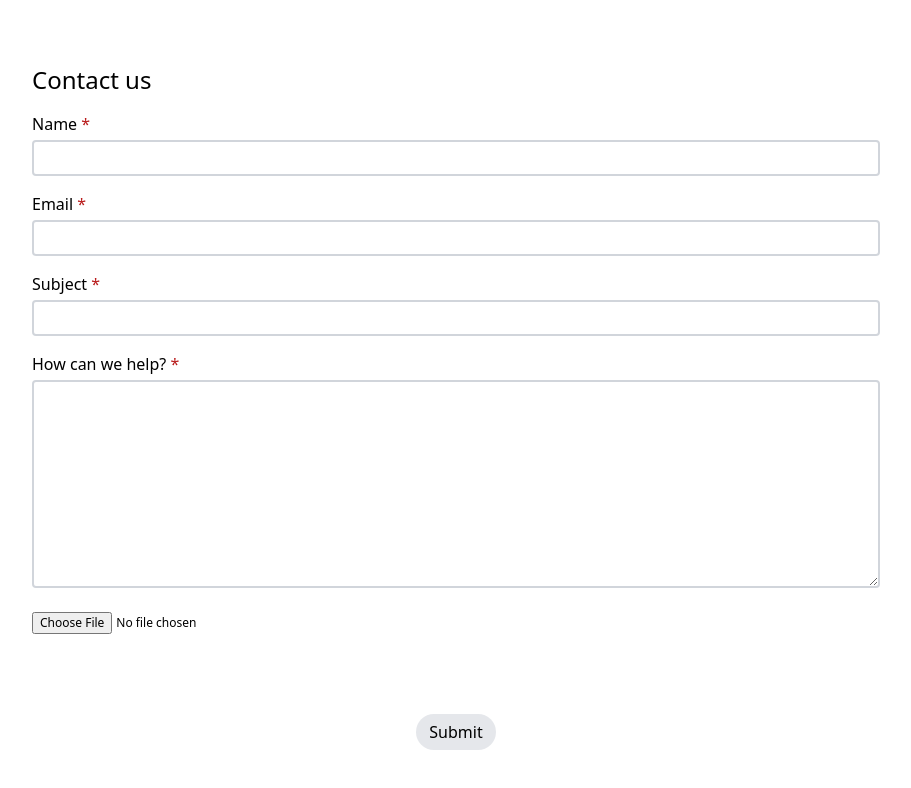
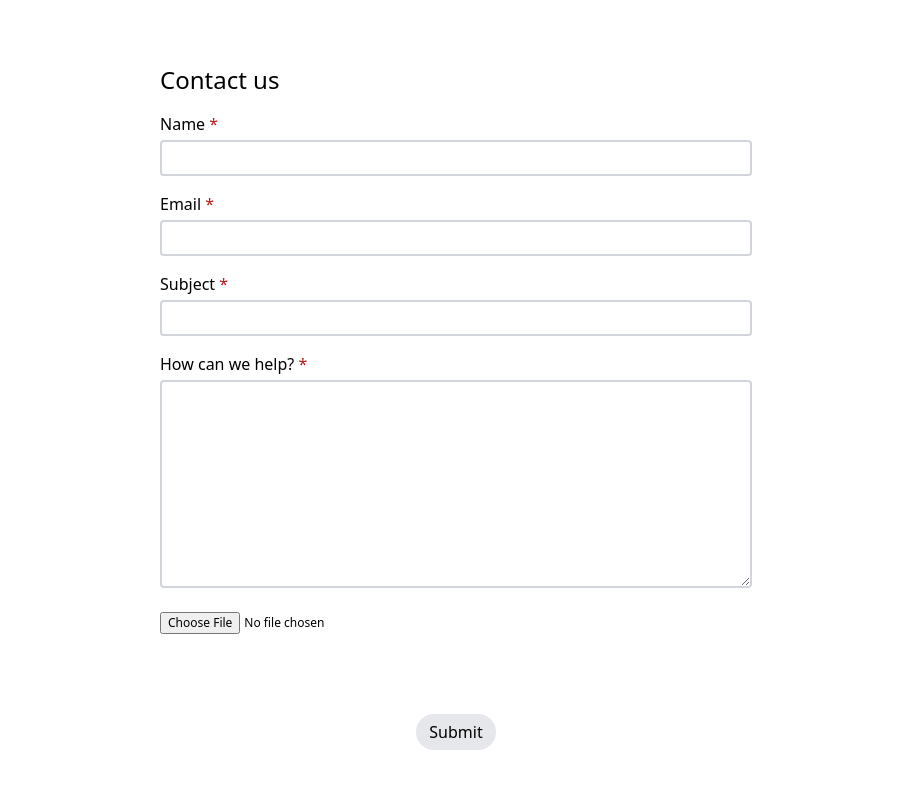
Before and after one commit to Lupleg/Interns-Build, a React (Create React App) app: page /contact in a window 1280 px wide. Shown: the top 788 px of the page, without its empty margins (176-1087 px from the left). Built offline with nearby package versions, Linux system fonts and the light colour scheme.

Commit message:
reduced width to 80%

```diff
--- a/src/components/Contact/EmailForm.jsx
+++ b/src/components/Contact/EmailForm.jsx
@@ -2,7 +2,7 @@ import React from 'react'
 
 const EmailForm = () => {
   return (
-    <div>
+    <div className='w-4/5 mx-auto'>
         <form className='lg:ml-52 lg:mr-56 py-8 mt-8 md:ml-40 md:mr-44 ml-20 mr-24' >
           <div className='text-2xl font-medium pb-4'>Contact us</div>
           <fieldset className='space-y-4 font-normal'>
```
